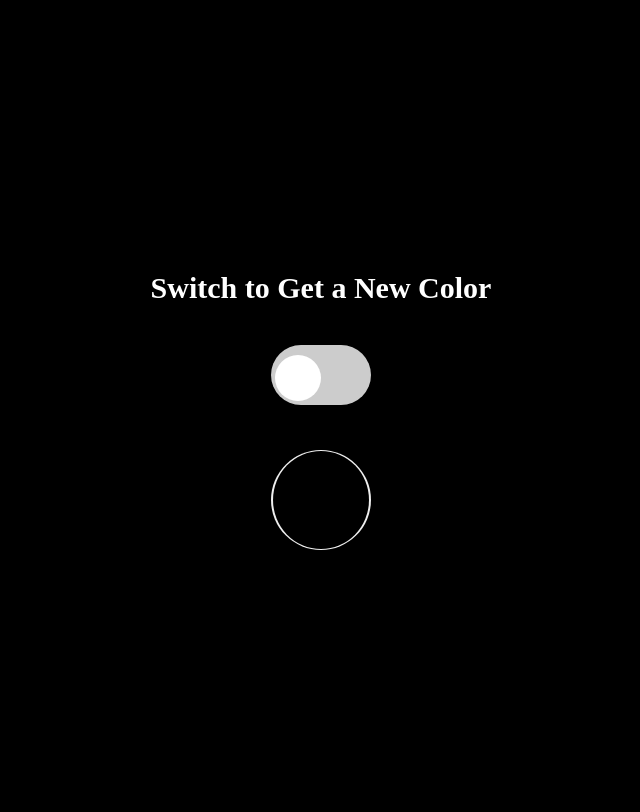
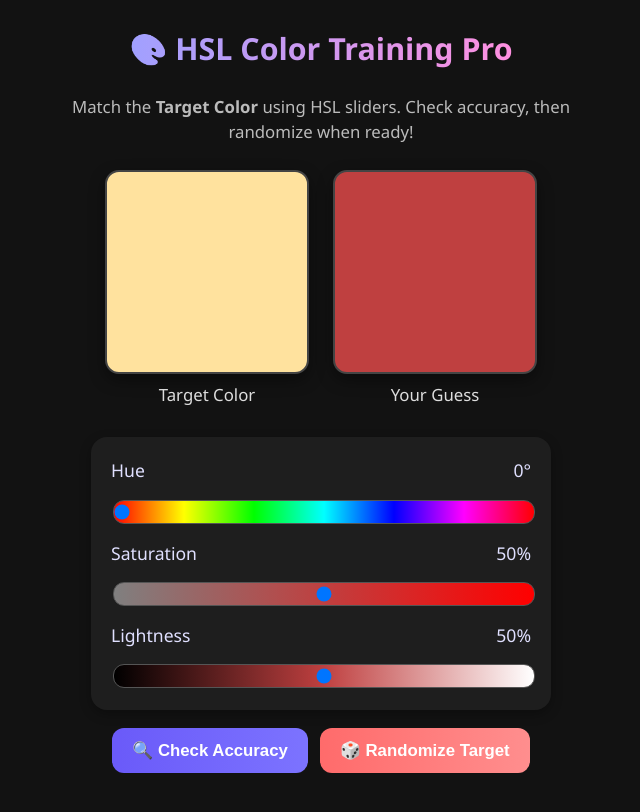
Before and after one commit to pikabooshh/flucloud, a plain HTML site: page index.html in a window 1280 px wide. Shown: the whole page, without its empty margins (319-959 px from the left). Drawn offline with Linux system fonts and the light colour scheme.

Commit message:
Update index.html

```diff
--- a/index.html
+++ b/index.html
@@ -1,207 +1,310 @@
 <!DOCTYPE html>
-<html>
+<html lang="en">
 <head>
+  <meta charset="UTF-8" />
+  <meta name="viewport" content="width=device-width, initial-scale=1.0" />
+  <title>HSL Color Training</title>
   <style>
     body {
-            background-color: black;
-            color: white;
-            font-size: 20px;
+      font-family: 'Segoe UI', system-ui, sans-serif;
+      background: #121212;
+      color: #f0f0f0;
       display: flex;
       flex-direction: column;
-            justify-content: center;
       align-items: center;
-            height: 100vh;
+      padding: 16px;
       margin: 0;
-            transition: background-color 0.5s;
+      line-height: 1.5;
     }
 
-        h2 {
+    h1 {
+      font-size: 1.9rem;
       text-align: center;
-            margin-bottom: 20px;
+      margin: 10px 0;
+      color: #d0d0ff;
+      background: linear-gradient(90deg, #a0a0ff, #ff90e0);
+      -webkit-background-clip: text;
+      background-clip: text;
+      color: transparent;
     }
 
-        .container {
+    .instructions {
       text-align: center;
+      max-width: 550px;
+      margin: 12px 0 16px;
+      font-size: 1.05rem;
+      color: #bbb;
     }
 
-        .switch {
-            position: relative;
-            display: inline-block;
-            width: 100px;
-            height: 60px;
-            margin-top: 20px;
+    .boxes {
+      display: flex;
+      flex-wrap: wrap;
+      justify-content: center;
+      gap: 24px;
+      margin: 10px 0 20px;
     }
 
-        .switch input {
-            opacity: 0;
-            width: 0;
-            height: 0;
+    .color-box {
+      width: 200px;
+      height: 200px;
+      border-radius: 14px;
+      border: 2px solid #444;
+      box-shadow: 0 6px 16px rgba(0,0,0,0.4);
     }
 
-        .slider {
-            position: absolute;
-            cursor: pointer;
-            top: 0;
-            left: 0;
-            right: 0;
-            bottom: 0;
-            background-color: #ccc;
-            transition: background-color 0.4s;
-            border-radius: 60px;
+    .box-label {
+      text-align: center;
+      margin-top: 8px;
+      font-size: 1.05rem;
+      color: #ddd;
+      font-weight: 500;
     }
 
-        .slider:before {
-            position: absolute;
-            content: "";
-            height: 46px;
-            width: 46px;
-            left: 4px;
-            bottom: 4px;
-            background-color: white;
-            transition: transform 0.4s;
-            border-radius: 50%;
+    .panel {
+      display: flex;
+      flex-direction: column;
+      gap: 14px;
+      width: 100%;
+      max-width: 420px;
+      background: #1e1e1e;
+      padding: 20px;
+      border-radius: 16px;
+      box-shadow: 0 4px 12px rgba(0,0,0,0.3);
+      margin: 10px 0;
     }
 
-        input:checked + .slider {
-            background-color: #2196F3;
+    label {
+      font-size: 1.1rem;
+      display: flex;
+      justify-content: space-between;
+      color: #e0e0ff;
     }
 
-        input:checked + .slider:before {
-            transform: translateX(46px);
+    input[type="range"] {
+      width: 100%;
+      height: 22px;
+      border-radius: 11px;
+      appearance: none;
+      background-size: 100% 100%;
+      background-repeat: no-repeat;
+      outline: none;
+      border: 1px solid #555;
     }
 
-        .color-code {
-            display: inline-block;
-            margin-top: 10px;
-            padding: 5px;
-            background-color: black;
-            color: black;
-            cursor: pointer;
-            user-select: none;
-            border-radius: 5px;
-            transition: background-color 0.4s, color 0.4s;
+    .buttons {
+      display: flex;
+      gap: 12px;
+      justify-content: center;
+      flex-wrap: wrap;
+      margin-top: 8px;
     }
 
-        .color-code:hover {
-            background-color: white;
-            color: black;
+    button {
+      padding: 12px 20px;
+      border: none;
+      border-radius: 12px;
+      color: white;
+      cursor: pointer;
+      font-size: 1.05rem;
+      font-weight: bold;
+      transition: all 0.2s;
+      min-width: 140px;
     }
 
-        .tooltip {
-            visibility: hidden;
-            opacity: 0;
-            position: absolute;
-            bottom: -30px;
-            left: 50%;
-            transform: translateX(-50%);
-            background-color: rgba(0, 0, 0, 0.8);
-            color: white;
-            padding: 5px 10px;
-            border-radius: 5px;
-            transition: visibility 0s, opacity 0.4s;
+    #submitBtn {
+      background: linear-gradient(to right, #6a5af9, #7c73ff);
+    }
+    #submitBtn:hover {
+      background: linear-gradient(to right, #5a4aed, #6b64f0);
+      transform: translateY(-2px);
     }
 
-        .color-code:hover .tooltip {
-            visibility: visible;
-            opacity: 1;
+    #randomBtn {
+      background: linear-gradient(to right, #ff6b6b, #ff8e8e);
+    }
+    #randomBtn:hover {
+      background: linear-gradient(to right, #ff5252, #ff7575);
+      transform: translateY(-2px);
     }
 
-        .color-picker {
+    .result-box {
       margin-top: 20px;
+      padding: 18px;
+      font-size: 1.15rem;
+      text-align: center;
+      max-width: 90vw;
+      border-radius: 14px;
+      background: #252525;
+      display: none;
+      border: 1px solid #444;
+      box-shadow: 0 4px 12px rgba(0,0,0,0.35);
     }
 
-        .color-picker input[type="color"] {
-            appearance: none;
-            border: none;
-            width: 100px;
-            height: 100px;
-            border-radius: 50%;
-            outline: none;
-            cursor: pointer;
+    .metric {
+      margin: 8px 0;
+      font-size: 1.2rem;
     }
 
-        .color-picker input[type="color"]::-webkit-color-swatch-wrapper {
-            padding: 0;
+    .delta-e {
+      color: #ff9e7d;
+      font-weight: bold;
     }
 
-        .color-picker input[type="color"]::-webkit-color-swatch {
-            border: none;
-            border-radius: 50%;
+    .match-pct {
+      color: #70f0a0;
+      font-weight: bold;
+    }
+
+    .hsl-values {
+      font-family: 'Consolas', monospace;
+      background: rgba(0,0,0,0.35);
+      padding: 8px;
+      border-radius: 8px;
+      margin-top: 12px;
+      font-size: 1rem;
+      text-align: left;
+      display: inline-block;
+    }
+
+    .component-error {
+      display: flex;
+      justify-content: space-around;
+      margin-top: 10px;
+      font-size: 0.95rem;
+      color: #aaa;
     }
   </style>
 </head>
 <body>
-    <h2>Switch to Get a New Color</h2>
+  <h1>🎨 HSL Color Training Pro</h1>
+  <p class="instructions">Match the <strong>Target Color</strong> using HSL sliders. Check accuracy, then randomize when ready!</p>
 
-    <div class="container">
-        <label class="switch">
-            <input type="checkbox" id="colorSwitch" onclick="toggleColor()">
-            <span class="slider"></span>
-        </label>
+  <div class="boxes">
+    <div>
+      <div id="targetBox" class="color-box"></div>
+      <div class="box-label">Target Color</div>
+    </div>
+    <div>
+      <div id="guessBox" class="color-box"></div>
+      <div class="box-label">Your Guess</div>
+    </div>
   </div>
 
-    <div class="container">
-        <div id="colorCode" class="color-code" onclick="copyColorCode()"></div>
-        <div id="tooltip" class="tooltip"></div>
+  <div class="panel">
+    <label>Hue <span id="h-value">0°</span></label>
+    <input id="h" type="range" min="0" max="360" value="0" />
+
+    <label>Saturation <span id="s-value">50%</span></label>
+    <input id="s" type="range" min="0" max="100" value="50" />
+
+    <label>Lightness <span id="l-value">50%</span></label>
+    <input id="l" type="range" min="0" max="100" value="50" />
   </div>
 
-    <div class="container color-picker">
-        <input type="color" id="colorPicker" onchange="changeColor()">
+  <div class="buttons">
+    <button id="submitBtn">🔍 Check Accuracy</button>
+    <button id="randomBtn">🎲 Randomize Target</button>
   </div>
 
+  <div id="resultBox" class="result-box"></div>
+
   <script>
-        function toggleColor() {
-            var body = document.body;
-            var switchElement = document.getElementById("colorSwitch");
-            var colorCodeElement = document.getElementById("colorCode");
+    let target = { h: 0, s: 0, l: 0 };
+    let guess = { h: 0, s: 50, l: 50 };
 
-            if (switchElement.checked) {
-                var randomColor = getRandomColor();
-                body.style.backgroundColor = randomColor;
-                colorCodeElement.innerText = randomColor;
-                colorCodeElement.style.color = randomColor;
-            } else {
-                body.style.backgroundColor = "black";
-                colorCodeElement.innerText = "";
-            }
+    function newTarget() {
+      target.h = Math.floor(Math.random() * 361);
+      target.s = Math.floor(Math.random() * 101);
+      target.l = Math.floor(Math.random() * 101);
+      document.getElementById("targetBox").style.background = `hsl(${target.h}, ${target.s}%, ${target.l}%)`;
+      document.getElementById("resultBox").style.display = "none";
     }
 
-        function getRandomColor() {
-            var letters = "0123456789ABCDEF";
-            var color = "#";
+    function updateGuessColor() {
+      document.getElementById("guessBox").style.background = `hsl(${guess.h}, ${guess.s}%, ${guess.l}%)`;
+      document.getElementById("h-value").textContent = `${guess.h}°`;
+      document.getElementById("s-value").textContent = `${guess.s}%`;
+      document.getElementById("l-value").textContent = `${guess.l}%`;
 
-            for (var i = 0; i < 6; i++) {
-                color += letters[Math.floor(Math.random() * 16)];
+      // Slider gradients
+      const hueGrad = `linear-gradient(to right, ${Array.from({length:361}, (_,i) => `hsl(${i},100%,50%)`).join(',')})`;
+      document.getElementById("h").style.background = hueGrad;
+
+      const sGrad = `linear-gradient(to right, hsl(${guess.h}, 0%, ${guess.l}%), hsl(${guess.h}, 100%, ${guess.l}%))`;
+      document.getElementById("s").style.background = sGrad;
+
+      const lGrad = `linear-gradient(to right, hsl(${guess.h}, ${guess.s}%, 0%), hsl(${guess.h}, ${guess.s}%, 50%), hsl(${guess.h}, ${guess.s}%, 100%))`;
+      document.getElementById("l").style.background = lGrad;
     }
 
-            return color;
+    function resetSliders() {
+      guess.h = 0;
+      guess.s = 50;
+      guess.l = 50;
+      document.getElementById("h").value = 0;
+      document.getElementById("s").value = 50;
+      document.getElementById("l").value = 50;
+      updateGuessColor();
     }
 
-        function copyColorCode() {
-            var colorCodeElement = document.getElementById("colorCode");
-            var colorCode = colorCodeElement.innerText;
-            var tooltipElement = document.getElementById("tooltip");
+    // Perceptually-aware Delta E approximation
+    function calculateDeltaE(guess, target) {
+      const dh = Math.min(Math.abs(guess.h - target.h), 360 - Math.abs(guess.h - target.h));
+      const ds = Math.abs(guess.s - target.s);
+      const dl = Math.abs(guess.l - target.l);
 
-            if (colorCode) {
-                navigator.clipboard.writeText(colorCode).then(function() {
-                    colorCodeElement.innerText = "Copied!";
-                    setTimeout(function() {
-                        colorCodeElement.innerText = colorCode;
-                    }, 1000);
-                });
-            }
+      // Weight hue error by saturation & lightness (gray has no hue!)
+      const hueWeight = (target.s / 100) * (1 - Math.abs(target.l - 50) / 50);
+      const weightedHueError = dh * hueWeight * 0.5; // scale down
+
+      // Saturation and lightness errors
+      const satError = ds * 0.3;
+      const lightError = dl * 0.7;
+
+      return Math.sqrt(weightedHueError**2 + satError**2 + lightError**2);
     }
 
-        function changeColor() {
-            var body = document.body;
-            var colorPicker = document.getElementById("colorPicker");
-            var colorCodeElement = document.getElementById("colorCode");
+    function showResult() {
+      const deltaE = calculateDeltaE(guess, target);
+      // Normalize Delta E: 0 = perfect, ~20 = very bad → map to 0–100%
+      const matchPct = Math.max(0, Math.min(100, (1 - deltaE / 30) * 100)).toFixed(1);
 
-            var selectedColor = colorPicker.value;
-            body.style.backgroundColor = selectedColor;
-            colorCodeElement.innerText = selectedColor;
-            colorCodeElement.style.color = selectedColor;
+      const dh = Math.min(Math.abs(guess.h - target.h), 360 - Math.abs(guess.h - target.h));
+      const ds = Math.abs(guess.s - target.s);
+      const dl = Math.abs(guess.l - target.l);
+
+      const resultBox = document.getElementById("resultBox");
+      resultBox.innerHTML = `
+        <div class="metric">Match Accuracy: <span class="match-pct">${matchPct}%</span></div>
+        <div class="metric">Delta E (approx): <span class="delta-e">${deltaE.toFixed(2)}</span></div>
+        <div class="hsl-values">
+          <strong>Your Guess:</strong> HSL(${guess.h}, ${guess.s}%, ${guess.l}%)<br>
+          <strong>Target:</strong> HSL(${target.h}, ${target.s}%, ${target.l}%)
+        </div>
+        <div class="component-error">
+          H error: ${dh}° &nbsp; | &nbsp; S error: ${ds}% &nbsp; | &nbsp; L error: ${dl}%
+        </div>
+      `;
+      resultBox.style.display = "block";
     }
+
+    // Event Listeners
+    document.getElementById("h").addEventListener("input", e => { guess.h = +e.target.value; updateGuessColor(); });
+    document.getElementById("s").addEventListener("input", e => { guess.s = +e.target.value; updateGuessColor(); });
+    document.getElementById("l").addEventListener("input", e => { guess.l = +e.target.value; updateGuessColor(); });
+
+    document.getElementById("submitBtn").onclick = () => {
+      showResult();
+    };
+
+    document.getElementById("randomBtn").onclick = () => {
+      newTarget();
+      resetSliders();
+    };
+
+    // Initialize
+    newTarget();
+    updateGuessColor();
   </script>
 </body>
 </html>
```
Lines whose indentation alone changed are shown as unchanged.
